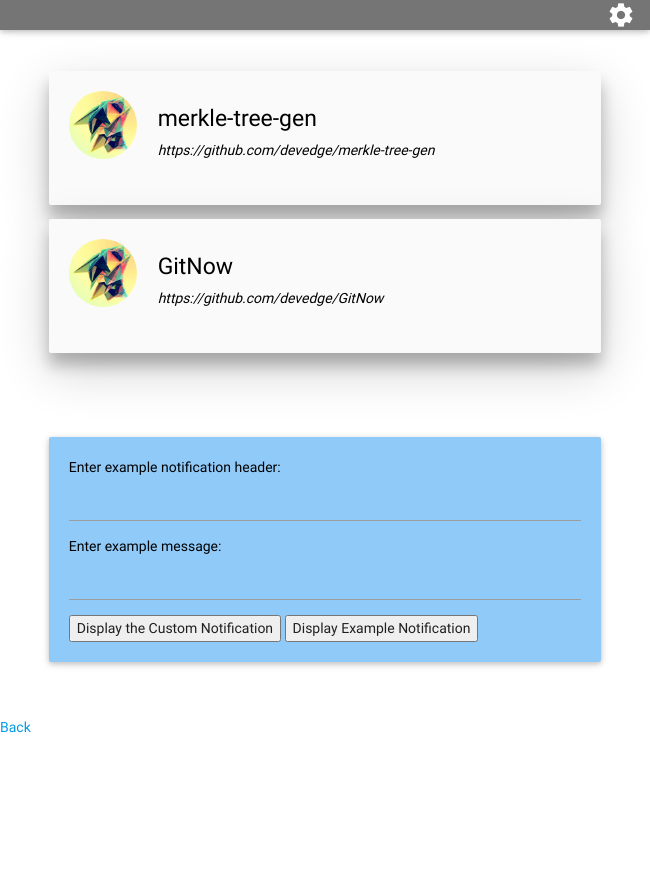
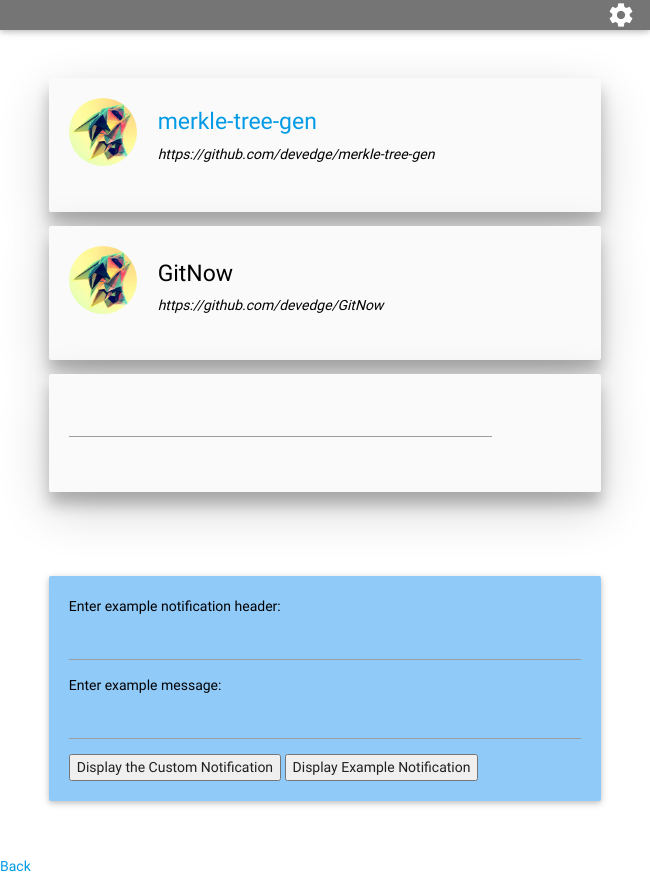
Before and after one commit to devedge/GitNow, an Electron app: page views/m.html in a window 650 px wide. Before the commit the page ends 800 px from the top, so only its background shows below. Drawn offline with Linux system fonts and the light colour scheme.

Commit message:
better card design

```diff
--- a/views/m.html
+++ b/views/m.html
@@ -36,22 +36,25 @@
     <!-- Main container -->
     <div class="container">
 
-
+        <ul>
+            <li>
                 <div class="card-panel hoverable grey lighten-5 z-depth-3">
-            <div class="row valign-wrapper">
+                    <div class="row ">
                         <div class="col s2">
                             <img src="icon1.jpg" alt="" class="circle responsive-img">
                         </div>
 
                         <div class="col s10">
                             <span class="black-text">
-                        <h5>merkle-tree-gen</h5>
+                                <h5> <a href="https://github.com/devedge/merkle-tree-gen">merkle-tree-gen</a> </h5>
                                 <i>https://github.com/devedge/merkle-tree-gen</i>
                             </span>
                         </div>
                     </div>
                 </div>
+            </li>
 
+            <li>
                 <div class="card-panel hoverable grey lighten-5 z-depth-3">
                     <div class="row valign-wrapper">
                         <div class="col s2">
@@ -63,6 +66,25 @@
                                 <h5>GitNow</h5>
                                 <i>https://github.com/devedge/GitNow</i>
                             </span>
+                        </div>
+                    </div>
+                </div>
+            </li>
+
+            <li></li>
+
+        </ul>
+
+
+
+        <div class="card-panel hoverable grey lighten-5 z-depth-3">
+            <div class="row valign-wrapper">
+                <div class="col s10">
+                    <input></input>
+                </div>
+
+                <div class="col s2">
+
                 </div>
             </div>
         </div>
```
Lines whose indentation alone changed are shown as unchanged.
